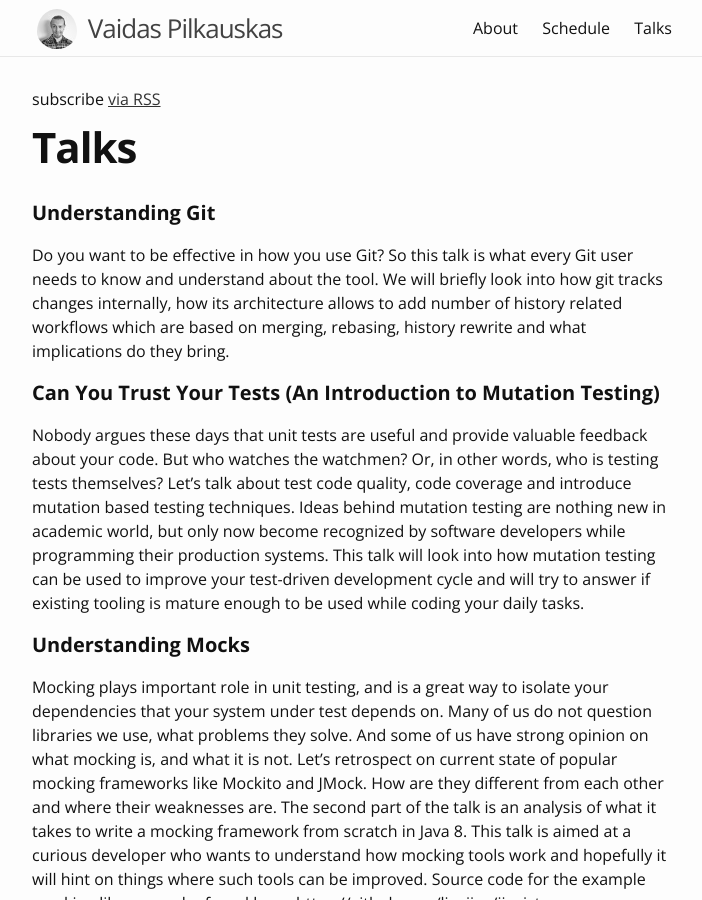
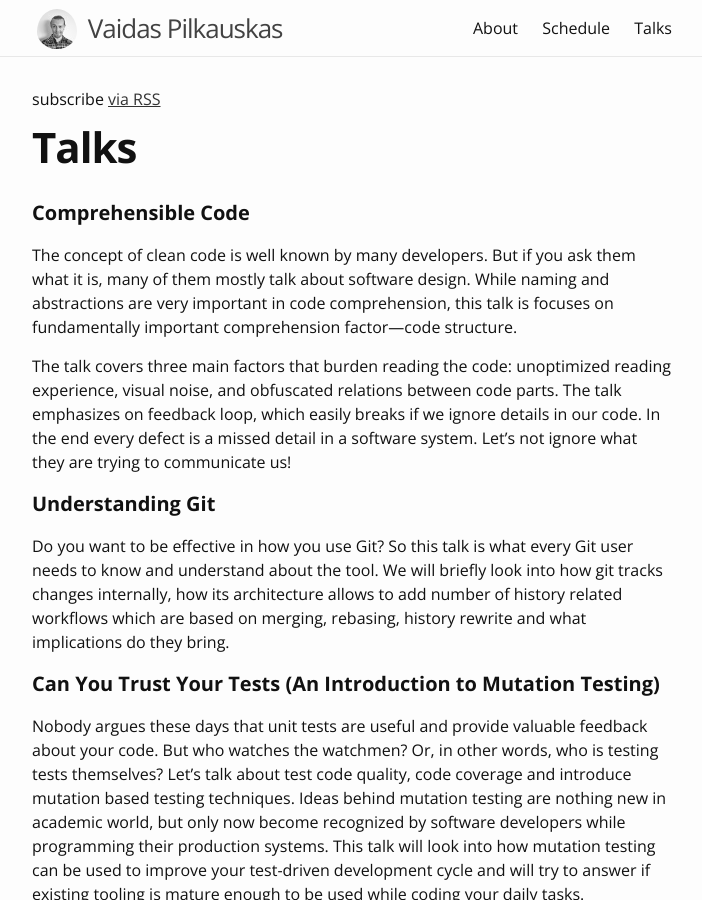
Before and after one commit to liucijus/liucijus.github.io, a Jekyll site: the page built from talks.md, in a window 1280 px wide and 900 px high. Shown: the whole window, without its empty margins (288-990 px from the left). Built offline with Jekyll 4.4.1, drawn with Linux system fonts in a browser that asks for light colours.

Commit message:
Add Comprehensible Code talk

```diff
--- a/talks.md
+++ b/talks.md
@@ -3,6 +3,18 @@ layout: page
 title: Talks
 permalink: /talks/
 ---
+#### Comprehensible Code
+The concept of clean code is well known by many developers. But if you ask them
+what it is, many of them mostly talk about software design. While naming and
+abstractions are very important in code comprehension, this talk is focuses on
+fundamentally important comprehension factor—code structure.
+
+The talk covers three main factors that burden reading the code: unoptimized
+reading experience, visual noise, and obfuscated relations between code parts.
+The talk emphasizes on feedback loop, which easily breaks if we ignore details
+in our code. In the end every defect is a missed detail in a software system.
+Let’s not ignore what they are trying to communicate us!
+
 #### Understanding Git
 Do you want to be effective in how you use Git? So this talk is what every Git
 user needs to know and understand about the tool. We will briefly look into
```
